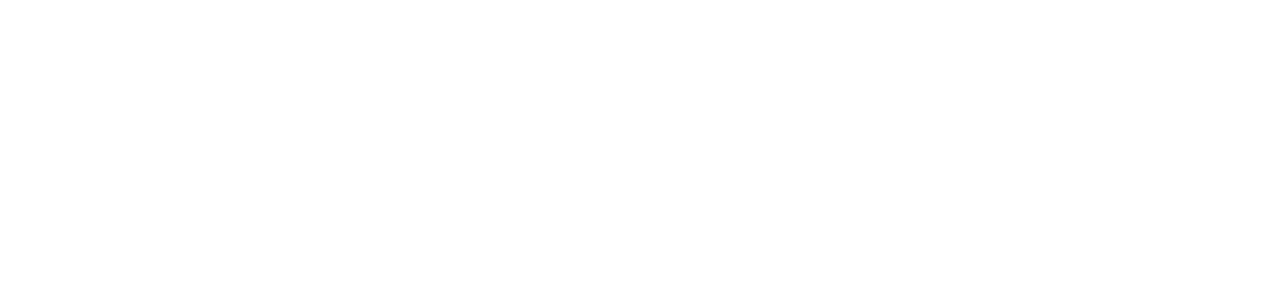
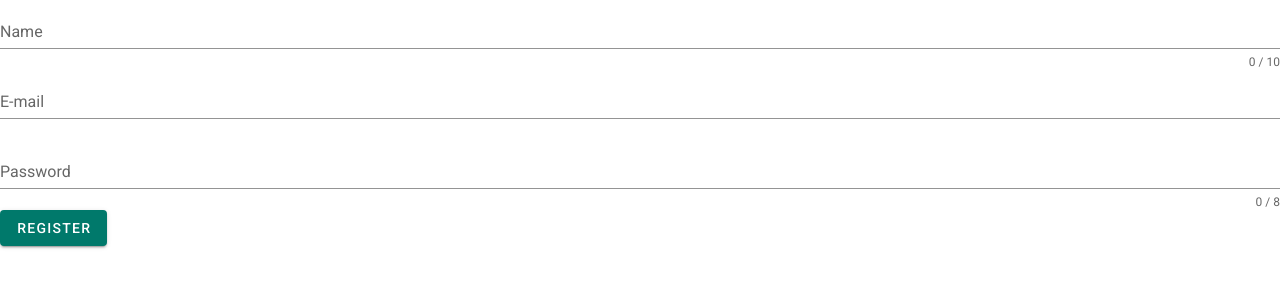
Before and after one commit to linainu/music-practice-tracker, a Vue app: page /register in a window 1280 px wide. Shown: the top 300 px of the page. Built offline with nearby package versions, Linux system fonts and the light colour scheme.

Commit message:
feat: Create registration form

```diff
--- a/src/router/index.js
+++ b/src/router/index.js
@@ -10,6 +10,12 @@
     meta: {layout: 'main'},
     component: () => import('../views/Songs.vue')
   },
+  {
+    path: '/register',
+    name: 'Register',
+    meta: {layout: 'empty'},
+    component: () => import('../views/Register.vue')
+  },
 ]
 
 const router = new VueRouter({
--- /dev/null
+++ b/src/views/Register.vue
@@ -0,0 +1,68 @@
+<template>
+    <v-form
+    ref="form"
+    v-model="valid"
+    lazy-validation
+  >
+    <v-text-field
+      v-model="name"
+      :counter="10"
+      :rules="nameRules"
+      label="Name"
+      required
+    ></v-text-field>
+
+    <v-text-field
+      v-model="email"
+      :rules="emailRules"
+      label="E-mail"
+      required
+    ></v-text-field>
+
+    <v-text-field
+      v-model="password"
+      :counter="8"
+      :rules="passwordRules"
+      label="Password"
+      required
+    ></v-text-field>
+
+    <v-btn
+      :disabled="!valid"
+      color="teal darken-2 white--text"
+      @click="validate"
+    >
+      REGISTER
+    </v-btn>
+
+  </v-form>
+</template>
+
+<script>
+export default {
+    data: () => ({
+      valid: true,
+      name: '',
+      nameRules: [
+        v => !!v || 'Name is required',
+        v => (v && v.length <= 10) || 'Name must be less than 10 characters',
+      ],
+      email: '',
+      emailRules: [
+        v => !!v || 'E-mail is required',
+        v => /.+@.+\..+/.test(v) || 'E-mail must be valid',
+      ],
+      password: '',
+      passwordRules: [
+        v => !!v || 'Password is required',
+        v => (v && v.length >= 8) || 'Password must be at least 8 characters',
+      ]
+    }),
+
+    methods: {
+      validate () {
+        this.$refs.form.validate()
+      },
+    },
+  }
+</script>
```
